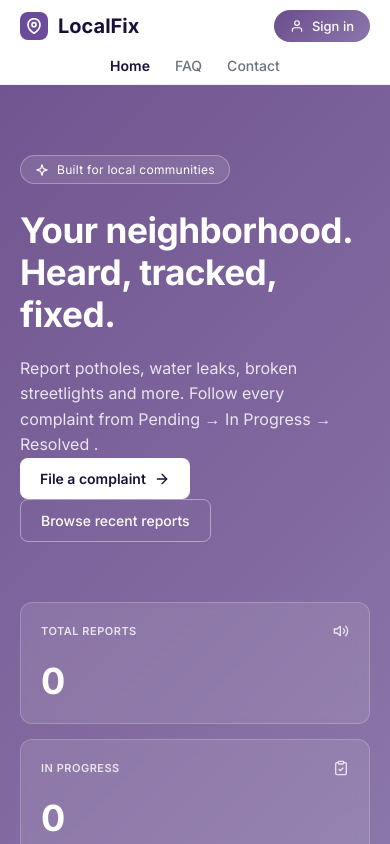
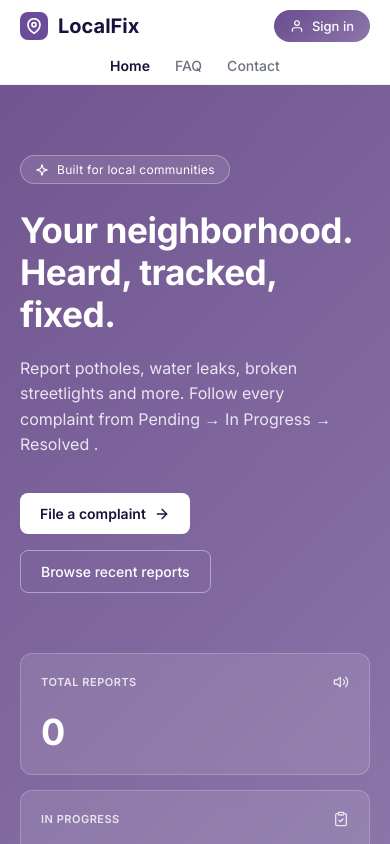
Before and after one commit to arpitac405-ship-it/LocalFix_Frontend, a React (Vite) app: page / in a window 390 px wide. Shown: the top 844 px of the page. Built offline with nearby package versions, Linux system fonts and the light colour scheme; the HTML template or start-up script is replaced by a standard one.

Commit message:
button changes

```diff
--- a/src/pages/Home.css
+++ b/src/pages/Home.css
@@ -54,19 +54,12 @@
   line-height: 1.6;
 }
 
-  .hero-buttons {
-    flex-direction: column !important;
-    align-items: flex-start !important;
-    gap: 15px !important;
-    width: 100% !important;
-  }
-
-  .hero-buttons a,
-  .hero-buttons .btn-primary,
-  .hero-buttons .btn-outline {
-    width: fit-content !important;
-    align-self: flex-start !important;
-  }
+/* DESKTOP BUTTONS */
+.hero-buttons {
+  display: flex;
+  gap: 15px;
+  margin-top: 35px;
+}
 
 .btn-primary {
   background-color: white;
@@ -233,16 +226,17 @@
   animation: slideUpFade 0.8s cubic-bezier(0.16, 1, 0.3, 1) forwards;
 }
 
-
 .delay-1 { animation-delay: 0.1s; }
 .delay-2 { animation-delay: 0.3s; }
 .delay-3 { animation-delay: 0.5s; }
 
 
-
-
+/* =======================================
+   📱 MOBILE VIEW (768px se choti screen)
+   ======================================= */
 @media (max-width: 768px) {
 
+  /* Navbar */
   .navbar .nav-container {
     display: flex !important;
     flex-direction: row !important;
@@ -257,11 +251,9 @@
     width: auto !important;
   }
 
-
   .navbar .nav-container > a {
     order: 2 !important;
   }
-
 
   .navbar .nav-links {
     order: 3 !important;
@@ -276,19 +268,32 @@
     padding: 8px 16px !important;
     font-size: 13px !important;
   }
+
+  /* Typography */
   .hero-title {
     font-size: 2.2rem !important;
     line-height: 1.2;
   }
 
+  /* 🌟 BUTTONS FIX - EXACTLY LIKE PHOTO 🌟 */
+  .hero-buttons {
+    display: flex !important;
+    flex-direction: column !important;
+    align-items: flex-start !important;
+    gap: 16px !important;
+  }
+
+  .hero-buttons a,
+  .hero-buttons .btn-primary,
+  .hero-buttons .btn-outline {
+    display: inline-flex !important;
+    width: max-content !important;
+  }
+
+  /* Layout */
   .stats-container {
     flex-direction: column !important;
     gap: 15px !important;
-  }
-
-  .hero-buttons {
-    flex-direction: column !important;
-    gap: 10px !important;
   }
 
   .grid-container {
```
